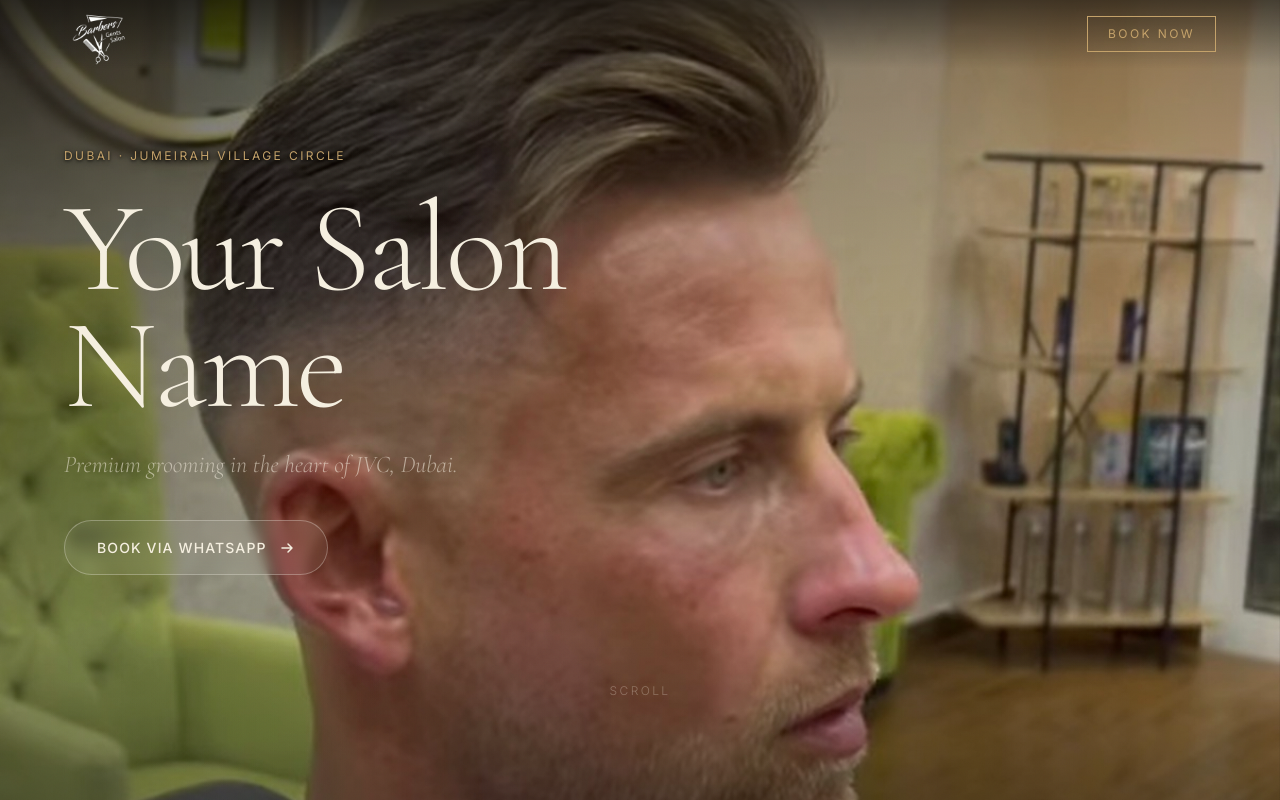
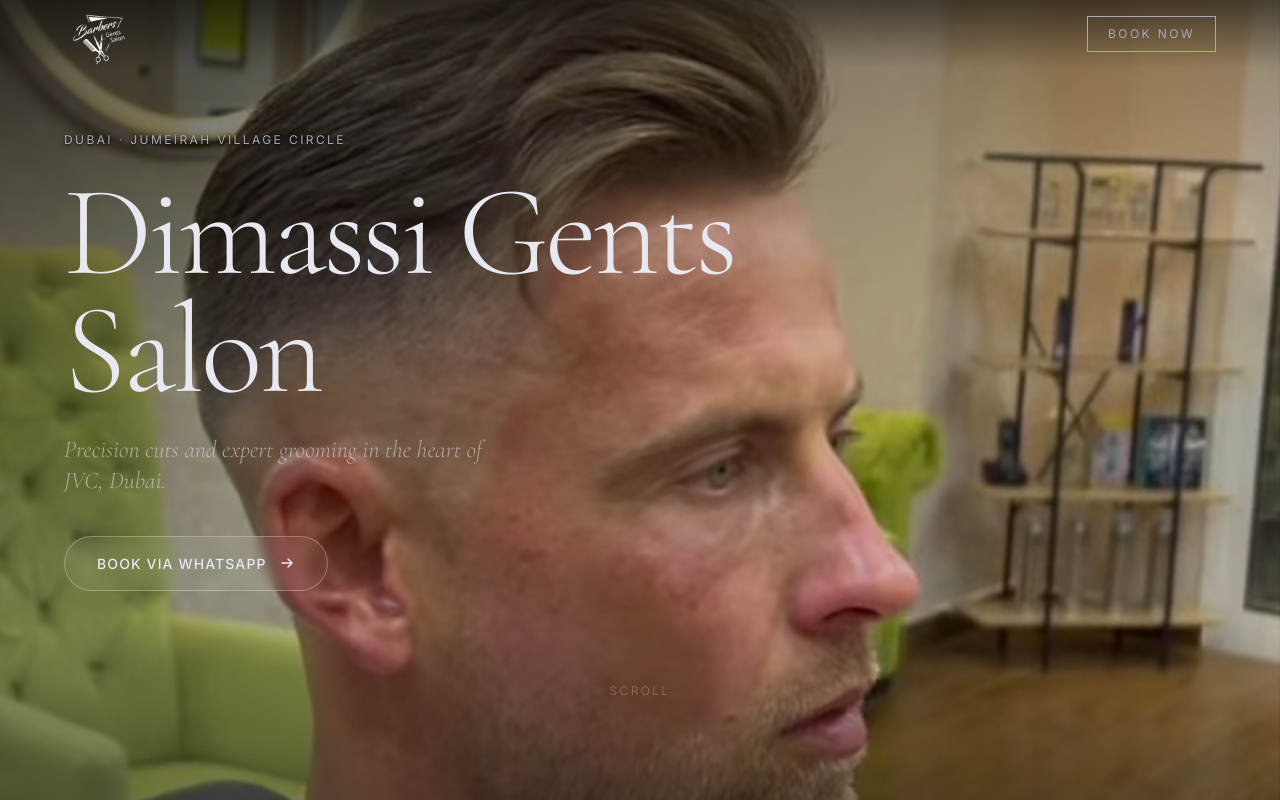
Before and after one commit to roumam/jvc-salon-template, a React (Vite) app: page / in a window 1280 px wide. Shown: the top 800 px of the page. Built offline with nearby package versions, Linux system fonts and the light colour scheme.

Commit message:
Demo: Dimassi Gents Salon — luxe preset, Aurion Tower JVC

```diff
--- a/index.html
+++ b/index.html
@@ -1,11 +1,11 @@
 <!doctype html>
-<html lang="de">
+<html lang="de" data-theme="luxe">
   <head>
     <meta charset="UTF-8" />
     <link rel="icon" type="image/svg+xml" href="/favicon.svg" />
     <meta name="viewport" content="width=device-width, initial-scale=1.0" />
-    <meta name="description" content="Barbers Gents Salon — Precision cuts and expert grooming in JVC, Dubai." />
-    <title>Barbers Gents Salon — JVC Dubai</title>
+    <meta name="description" content="Dimassi Gents Salon — Precision cuts and expert grooming in JVC, Dubai." />
+    <title>Dimassi Gents Salon — JVC Dubai</title>
     <link rel="preconnect" href="https://fonts.googleapis.com" />
     <link rel="preconnect" href="https://fonts.gstatic.com" crossorigin />
     <link
--- a/src/data/content.js
+++ b/src/data/content.js
@@ -5,20 +5,20 @@
 import img7808 from '../assets/IMG_7808.jpg'
 
 // ─────────────────────────────────────────
-// WHITE-LABEL DEMO — JVC, Dubai
+// Dimassi Gents Salon — JVC, Dubai
 // ─────────────────────────────────────────
 
 export const salon = {
-  name:        'Your Salon Name',
+  name:        'Dimassi Gents Salon',
   tagline:     'Sharp Cuts. Clean Lines.',
-  description: 'Premium grooming in the heart of JVC, Dubai.',
+  description: 'Precision cuts and expert grooming in the heart of JVC, Dubai.',
   eyebrow:     'Dubai · Jumeirah Village Circle',
 }
 
 export const about = {
   heading: 'Crafted for the modern gentleman.',
   body: [
-    'Every visit is a ritual. Right here in JVC, we combine traditional barbering with a sharp, contemporary approach — delivering precision fades, clean shaves, and confident results.',
+    'At Dimassi Gents Salon, every visit is a ritual. Right here at Aurion Tower in JVC, we combine traditional barbering with a sharp, contemporary approach — delivering precision fades, clean shaves, and confident results.',
     'From quick machine cuts to full colour treatments, our team handles it all with the same attention to detail. No rush. No shortcuts. Just a cut worth coming back for.',
   ],
 }
@@ -56,10 +56,10 @@
     id: 'extras',
     label: 'Extras',
     items: [
-      { name: 'Waxing — Full Face',    description: 'Complete facial waxing',                price: 'AED 20' },
-      { name: 'Threading — Full Face', description: 'Full face threading',                    price: 'AED 20' },
-      { name: 'Blow Dry',              description: 'Finish with a professional blow dry',     price: 'AED 45' },
-      { name: 'Oil Bath',              description: 'Nourishing scalp oil treatment',          price: 'AED 50' },
+      { name: 'Waxing — Full Face',    description: 'Complete facial waxing',             price: 'AED 20' },
+      { name: 'Threading — Full Face', description: 'Full face threading',                price: 'AED 20' },
+      { name: 'Blow Dry',              description: 'Finish with a professional blow dry', price: 'AED 45' },
+      { name: 'Oil Bath',              description: 'Nourishing scalp oil treatment',      price: 'AED 50' },
     ],
   },
 ]
@@ -76,9 +76,9 @@
   {
     id: 'jvc',
     name: 'Jumeirah Village Circle',
-    address: 'JVC, Dubai',
+    address: 'Aurion Tower, JVC, Dubai',
     hours: 'Daily 10:00 – 23:00',
-    phone: '+971 XX XXX XXXX',
+    phone: '+971 52 230 9207',
   },
 ]
 
@@ -86,6 +86,6 @@
   heading:    'Your next cut, one message away.',
   subheading: 'No queue. No phone call needed.',
   cta:        'Book via WhatsApp',
-  whatsapp:   '971000000000',
-  phone:      '+971 XX XXX XXXX',
+  whatsapp:   '971522309207',
+  phone:      '+971 52 230 9207',
 }
```
